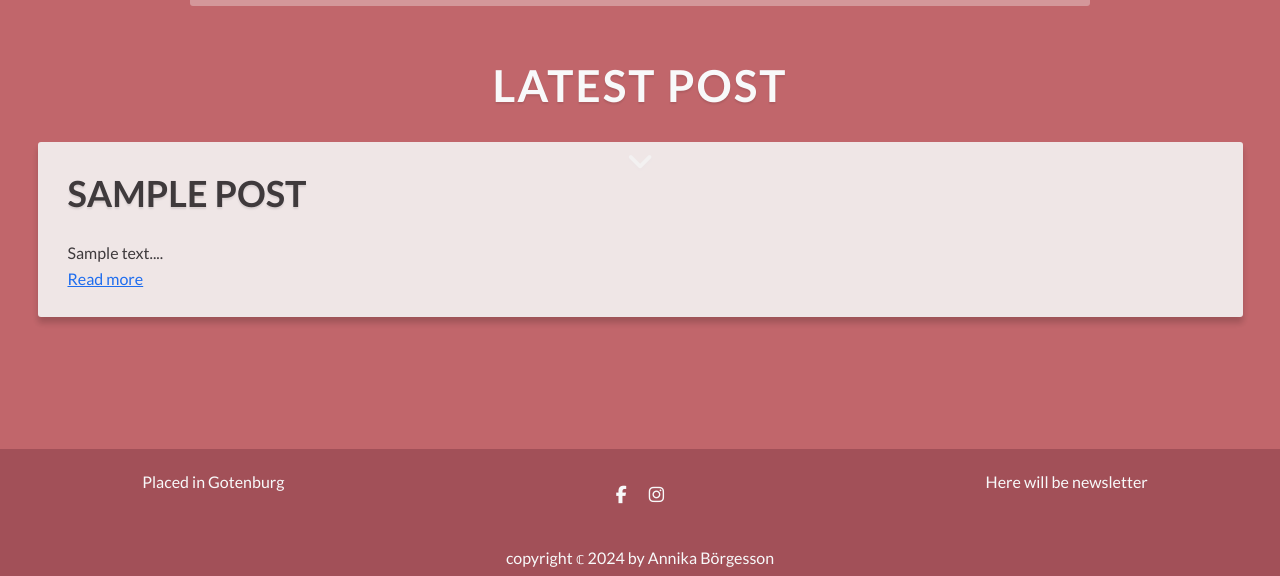
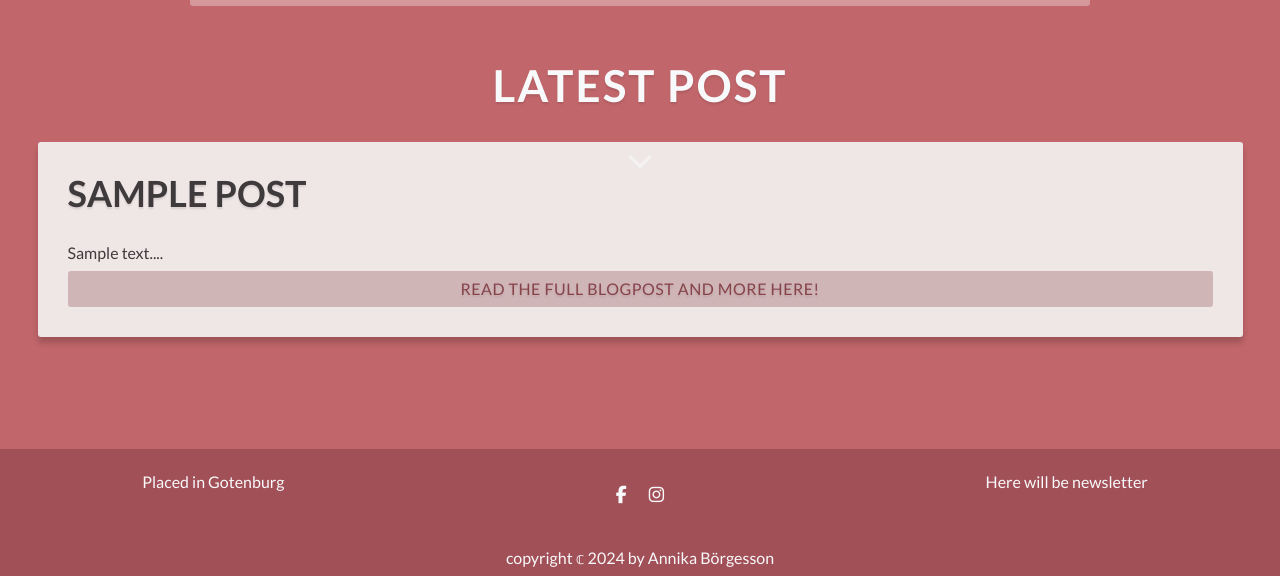
Before and after one commit to Annibor/the-poster-blog, a Django app: page / in a window 1280 px wide. Shown: the part 786-1362 px from the top of the page. Run offline with Django 5.2, Linux system fonts and the light colour scheme; tables that the repository leaves empty hold one stand-in row (values such as "Sample post"); some libraries are stand-ins or nearby versions.

Commit message:
Style latest post-link for better ux  #29 #30

```diff
--- a/home/templates/home/index.html
+++ b/home/templates/home/index.html
@@ -36,10 +36,10 @@
       <div class="p-5">
         <h2 class="text-light text-center latest-post-h2">Latest Post</h2>
         {% if latest_post %}
-        <div class="post-background mb-5">
+        <div class="post-background latest-post-link mb-5">
           <h2 class="latest-post-p">{{ latest_post.title }}</h2>
-          <p >{{ latest_post_content | safe }}</p>
-          <a href="{% url 'blog:post_detail' slug=latest_post.slug %}">Read more</a>
+          <p>{{ latest_post_content | safe }}</p>
+          <a class="d-flex justify-content-center" href="{% url 'blog:blog' %}">Read the full blogpost and more here!</a>
         </div>
         {% else %}
         <p class="mb-5">No posts available.</p>
--- a/static/css/style.css
+++ b/static/css/style.css
@@ -222,6 +222,23 @@ h3 {
   margin: 3rem 1rem;
 }
 
+.latest-post-link a {
+  color:rgba(129, 64, 70);
+  text-shadow: 0rem 0.2rem 0.2rem rgba(0, 0, 0, 0.1);
+  padding: 1rem;
+  border-radius: 3px;
+  background-color: rgba(129, 64, 70, 0.3);
+  letter-spacing: 0.5px;
+  text-decoration: none;
+  text-transform: uppercase;
+  cursor: pointer;
+}
+
+.latest-post-link a:hover {
+  color: #fedd97;
+  background-color: rgba(129, 64, 70, 0.5);
+}
+
 /* -----------------------*/
 /* --- BLOG.HTML --- */
 /* -----------------------*/
@@ -301,6 +318,11 @@ h3 {
   letter-spacing: 1px;
   text-transform: uppercase;
   cursor: pointer;
+}
+
+.btn-comments:hover {
+  color: #fedd97;
+  background-color: rgba(193, 102, 107, 0.8);
 }
 
 /* -- Page btns & numbers -- */
```
